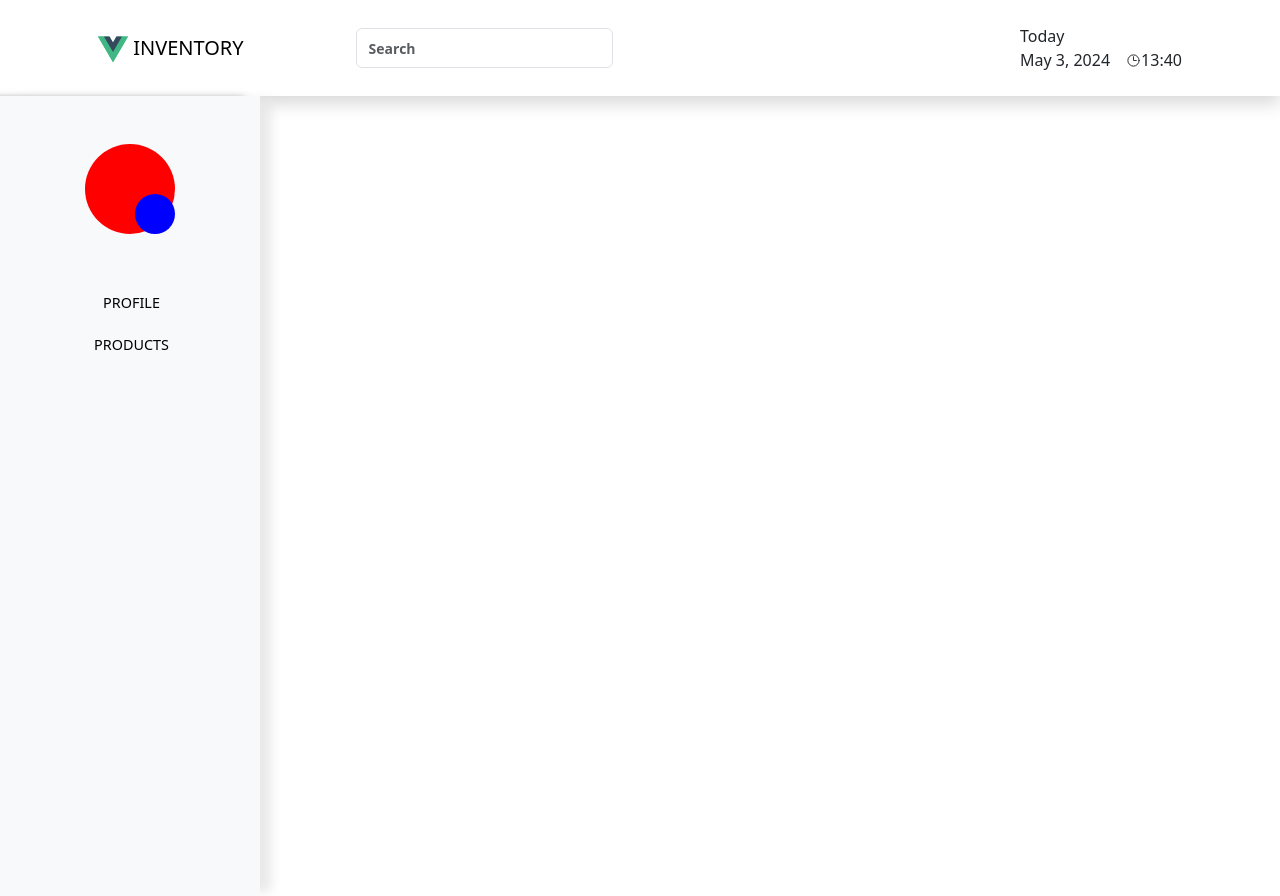
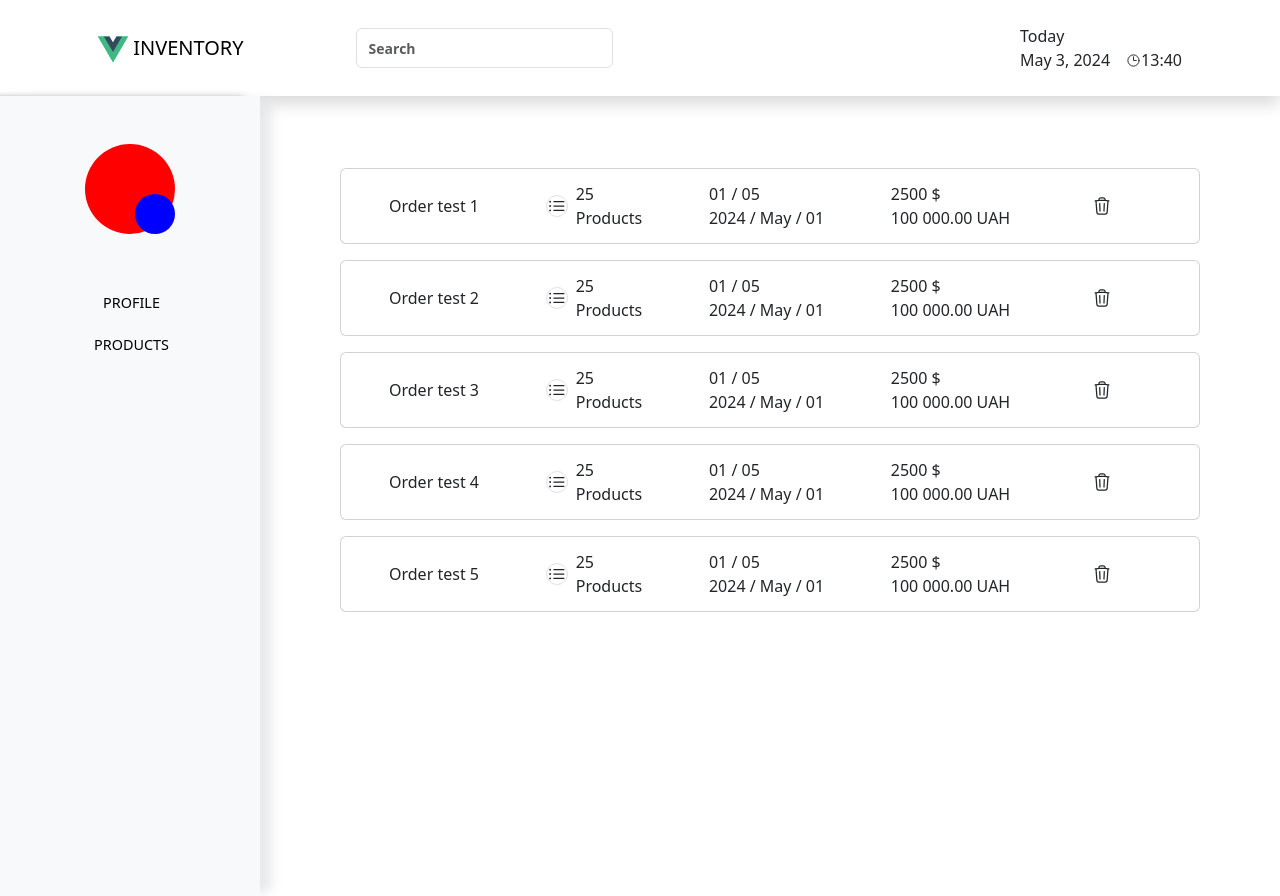
Before and after one commit to DamIslano/dzentest, a Vue app: page /orders in a window 1280 px wide. Built offline with nearby package versions, Linux system fonts and the light colour scheme.

Commit message:
feat: order creation

```diff
--- a/src/router/index.ts
+++ b/src/router/index.ts
@@ -1,11 +1,17 @@
 import { createRouter, createWebHistory, RouteRecordRaw } from 'vue-router';
 import Products from '../views/products/Products.vue';
+import Orders from '../views/orders/Orders.vue';
 
 const routes: Array<RouteRecordRaw> = [
   {
     path: '/products',
-    name: 'Home',
+    name: 'Products',
     component: Products
+  },
+  {
+    path: '/orders',
+    name: 'Orders',
+    component: Orders
   },
 ];
 
--- a/src/store/index.ts
+++ b/src/store/index.ts
@@ -1,8 +1,10 @@
 import { createStore } from 'vuex';
 import products from './products'
+import orders from './orders';
 
 export default createStore({
   modules: {
     products,
+    orders
   }
 });
--- /dev/null
+++ b/src/store/orders.ts
@@ -0,0 +1,12 @@
+import ordersList from '../api/orders/order.json'
+
+export default {
+	state() {
+    return {
+      orders: ordersList.orders
+    }
+  },
+  getters: {
+    allOrders: state => state.orders,
+  },
+}
--- /dev/null
+++ b/src/views/orders/Orders.vue
@@ -0,0 +1,31 @@
+<script setup lang="ts">
+import { useStore } from 'vuex'
+import { TrashIcon, ListBulletIcon } from '@heroicons/vue/24/outline'
+
+const { allOrders } = useStore().getters
+</script>
+
+<template>
+	<div v-for="order in allOrders" class="p-2 px-5 mb-3 card">
+		<div class="d-flex align-items-center justify-content-between py-1">
+			<div>{{ order.order_name }}</div>
+      <div class="d-flex align-items-center">
+				<div class="me-2 d-flex align-items-center justify-content-center rounded-circle border bg-transparent order-list-icon"><ListBulletIcon style="width: 20px;"/></div>
+				<div>
+					<div>{{ order.product_amount }}</div>
+					<div>Products</div>
+				</div>
+			</div>
+			<div>
+				<div>{{ order.creation_date.short }}</div>
+				<div>{{ order.creation_date.full }}</div>
+			</div>
+			<div>
+				<div>{{ order.price.USD }} $</div>
+				<div>{{ order.price.UAH }} UAH</div>
+			</div>
+			<div class="me-4 hover-overlay d-flex alighn-items-center justify-content-center rounded-circle delete-icon" style="min-width: 50px; height: 50px;"><TrashIcon style="width: 20px;"/></div>
+
+		</div>
+	</div>
+</template>
```
